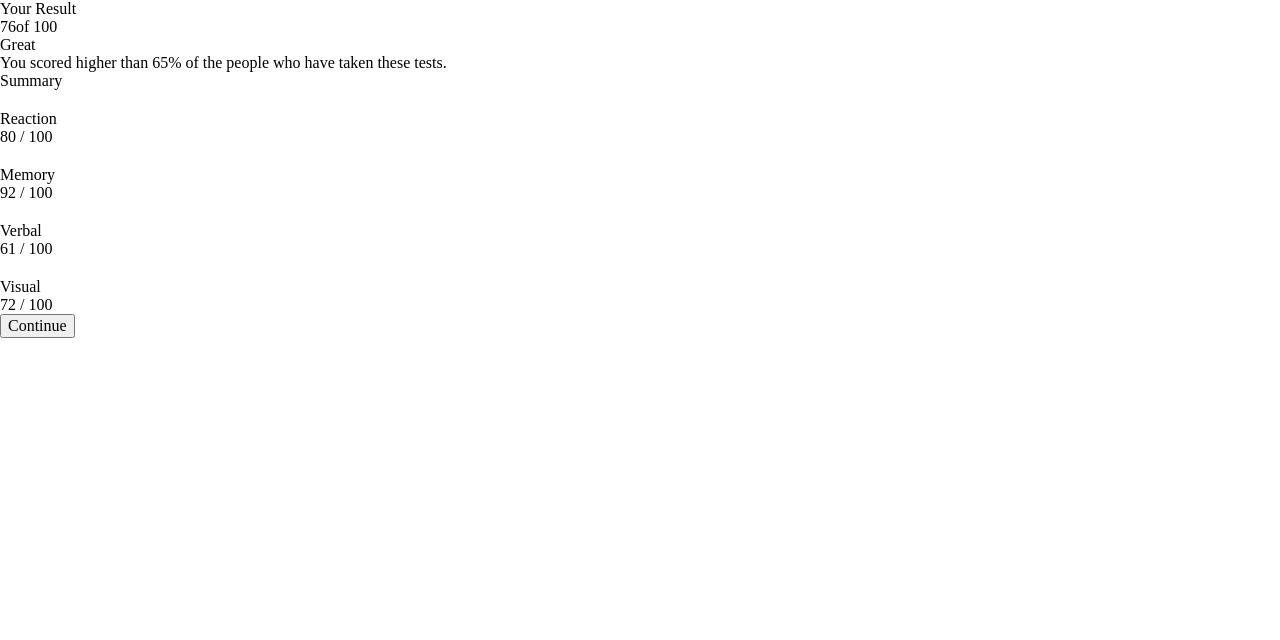
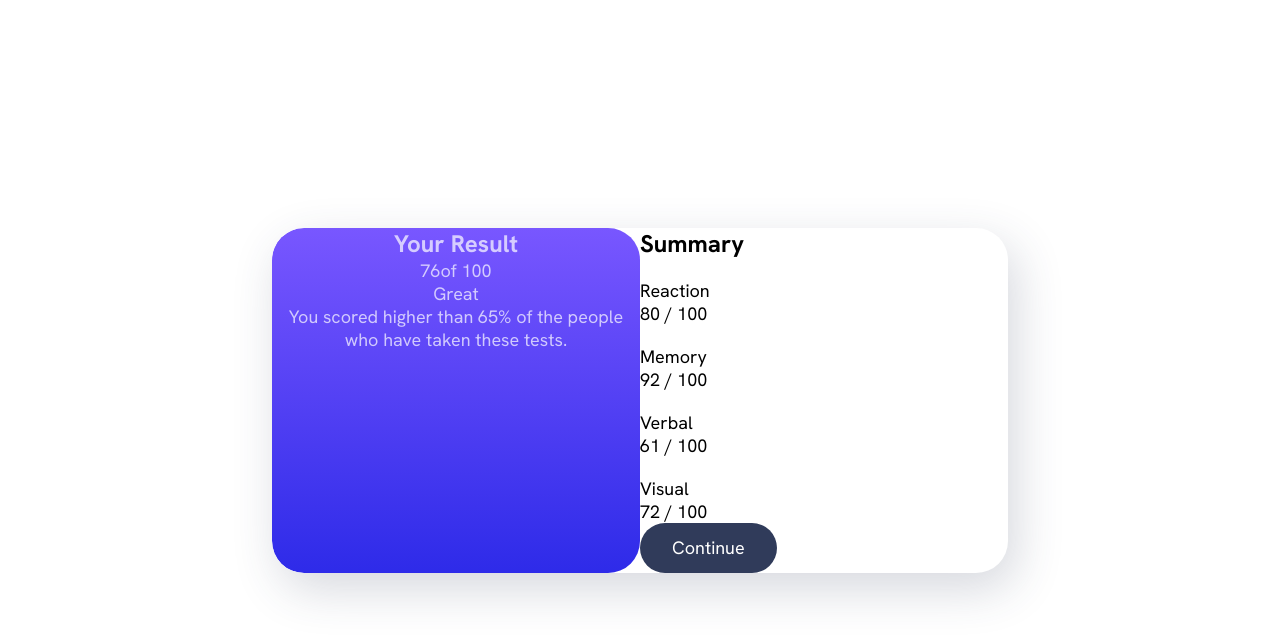
Before and after one commit to amycym/result-summary, a plain HTML site: page index.html in a window 1280 px wide. Drawn offline with Linux system fonts and the light colour scheme.

Commit message:
style correction

```diff
--- a/style.css
+++ b/style.css
@@ -27,19 +27,19 @@
     --crl-secondary-400: hsl(var(--crl-secondary-hsl-400));
 
     --gradient-primary: linear-gradient(
-        var(--crl-primary-hsl-400),
-        var(--crl-secondary-hsl-400));
+        var(--crl-primary-400),
+        var(--crl-secondary-400));
 
     --gradient-to-transparent: linear-gradient(
-        var(--crl-primary-hsl-500),
-        hsl(var(--crl-secondary-hsl-500)));
+        var(--crl-primary-500),
+        hsl(var(--crl-secondary-hsl-500), 0));
 
     --crl-accent-1: 0, 100%, 67%;
     --crl-accent-2: 39, 100%, 56%;
     --crl-accent-3: 166, 100%, 37%;
-        --crl-accent-4: 234, 85%, 45%
+    --crl-accent-4: 234, 85%, 45%;
 
-        --font-family-default: 'HankenGrotesk';
+    --font-family-default: 'HankenGrotesk', san-serif;
 
     --fw-regular: 500;
     --fw-bold: 700;
@@ -71,3 +71,59 @@ svg {
 }
 
 /* Styles */
+body {
+    font-family: var(--font-family-default);
+    font-size: var(--fs-400);
+    color: var(--crl-neutral-hsl-700);
+}
+
+@media (min-width: 600px){
+    body{
+        min-height: 100vh;
+        display: grid;
+        place-items: center;
+    }
+}
+
+.section-title {
+    font-weight: var(--fw-bold);
+    font-size: var(--fs-600);
+}
+
+.button {
+    color: hsl(var(--crl-neutral-hsl-100));
+    background: hsl(var(--crl-neutral-hsl-700));
+    border: 0;
+    border-radius: 100vw;
+    padding: 1rem 2rem;
+    line-height: 1;
+    cursor: pointer;
+}
+
+.button:hover,
+.button:focus-visible {
+    background: var(--gradient-primary);
+}
+
+.result-summary {
+    max-width: 46rem;
+    display: grid;
+    --border-radius: 2rem;
+}
+
+@media (min-width: 600px){
+    .result-summary{
+        grid-template-columns: 1fr 1fr;
+        border-radius: var(--border-radius);
+        overflow: hidden;
+        box-shadow: .5rem 1rem 3rem
+        hsl(var(--crl-neutral-hsl-700), .2);
+    }
+}
+
+.result {
+    color: hsl(var(--crl-neutral-hsl-100), .7);
+    text-align: center;
+    background: var(--gradient-primary);
+    border-radius: var(--border-radius);
+}
```
Lines whose indentation alone changed are shown as unchanged.
